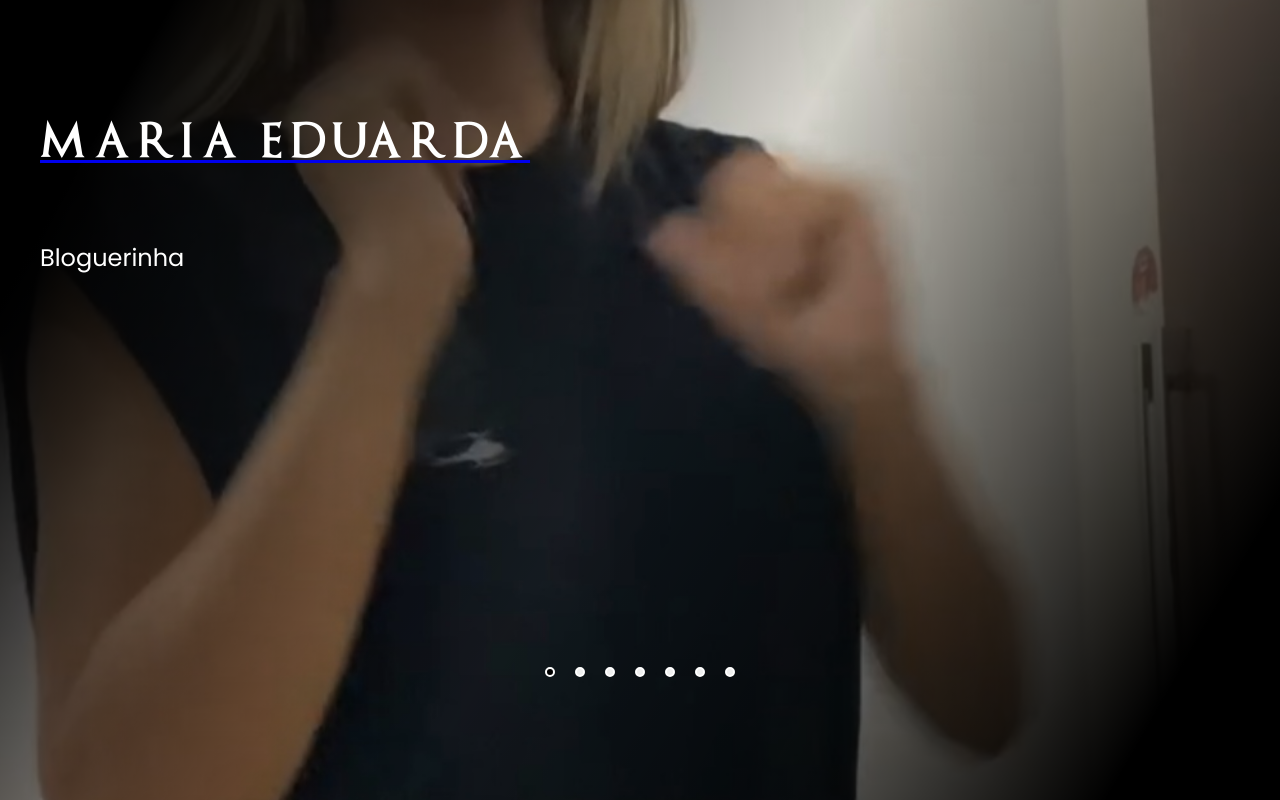
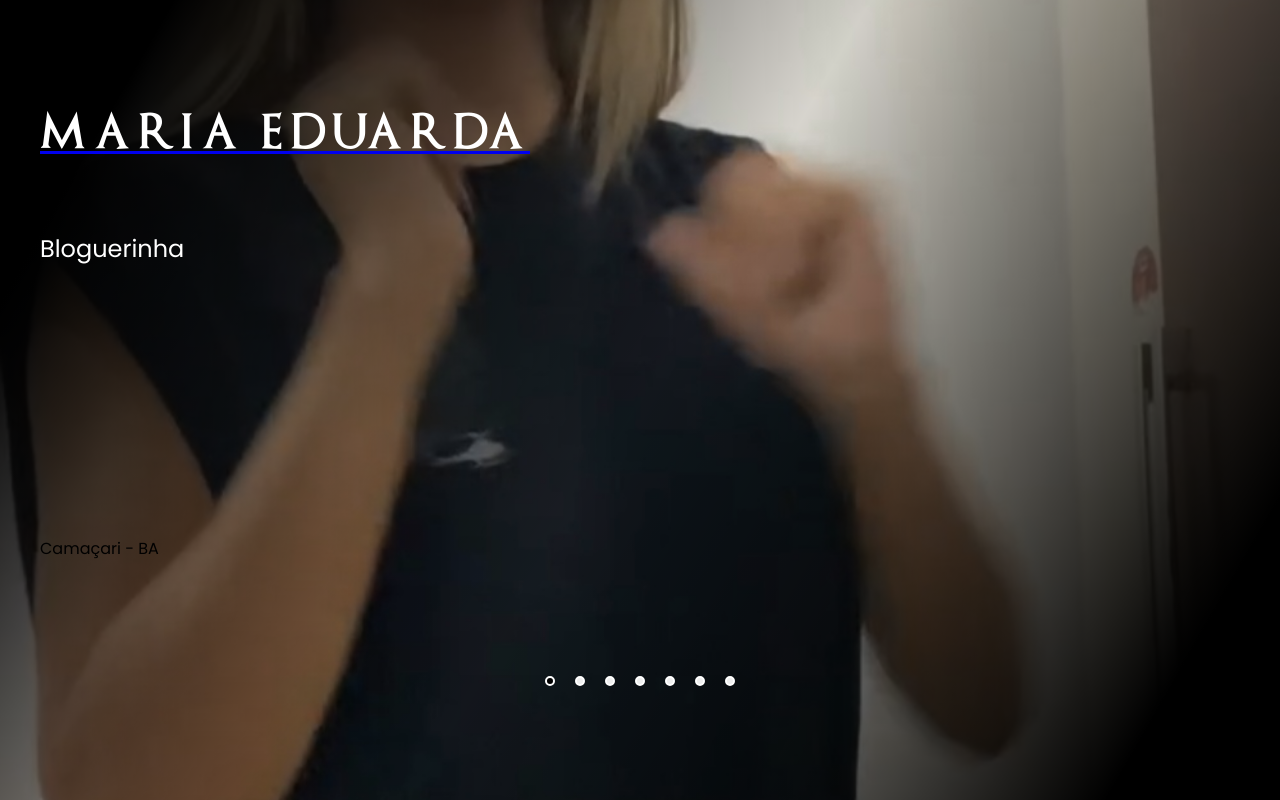
Before and after one commit to QuirneeH/devemdobro, a plain HTML site: page index.html in a window 1280 px wide. Drawn offline with Linux system fonts and the light colour scheme.

Commit message:
Update index.html

```diff
--- a/index.html
+++ b/index.html
@@ -33,6 +33,7 @@
             <a href="https://www.instagram.com/maduuxc?igsh=cGF4aXBoanNhczEz" target="_blank"><h1>Maria Eduarda</h1></a>
 
             <p class="descricao">Bloguerinha</p>
+            <p>Camaçari - BA</p>
         </div>
 
         <div class="informacoes">
```
